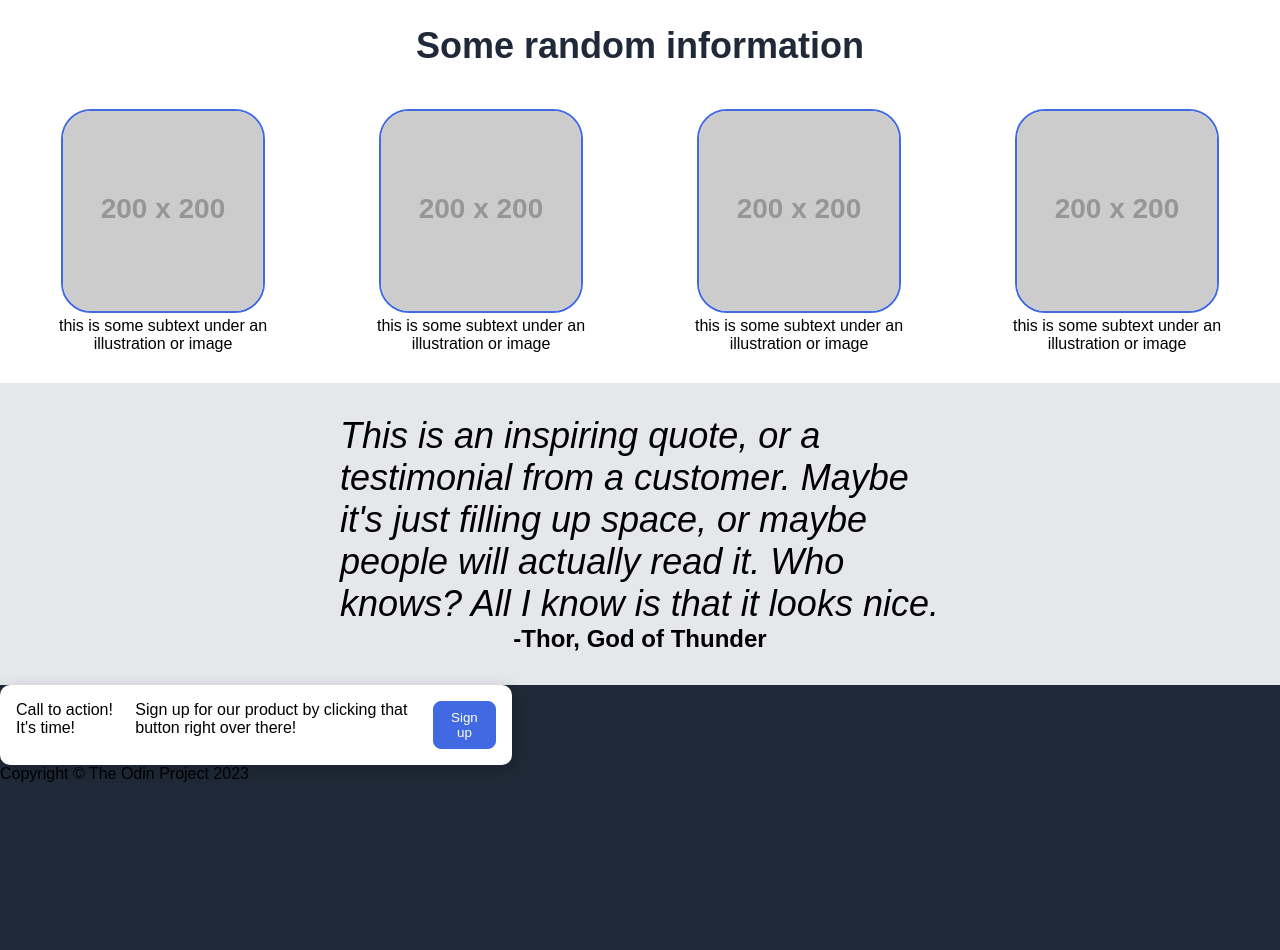
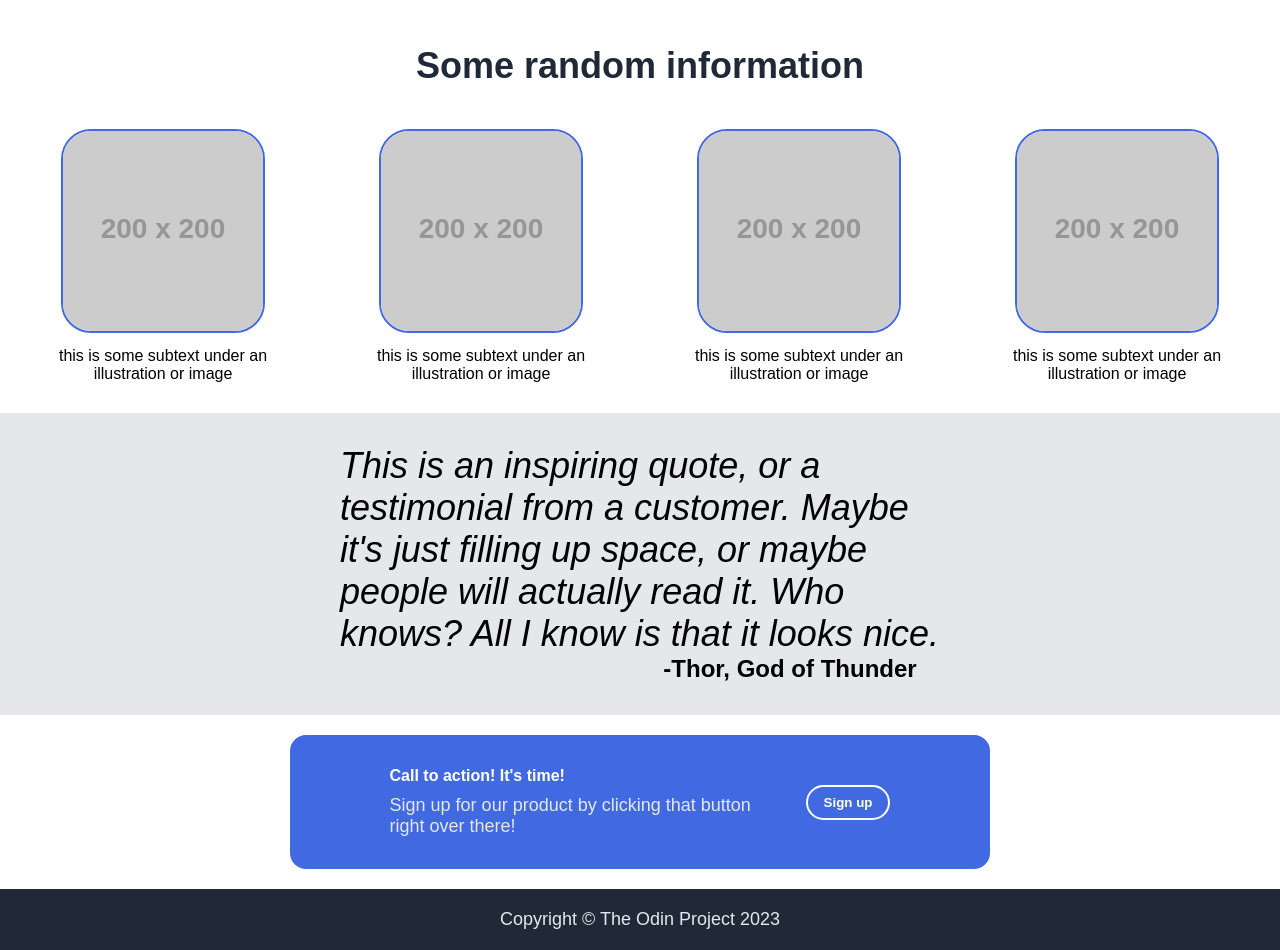
Before and after one commit to HereIsSee/Project-Landing-Page, a plain HTML site: page index.html in a window 1280 px wide. Shown: the part 277-1227 px from the top of the page. Before the commit the page ends 1060 px from the top, so only its background shows below. Drawn offline with Linux system fonts and the light colour scheme; placeholder pictures from the web are drawn by us.

Commit message:
Completed the landing page. The quote needs to be lighter, but doesn't seem to work

```diff
--- a/index.html
+++ b/index.html
@@ -55,18 +55,22 @@
             <div class="quote">This is an inspiring quote, or a testimonial from a customer. Maybe it's just filling up space, or maybe people will actually read it. Who knows? All I know is that it looks nice.</div>
             <div class="author">-Thor, God of Thunder</div>
         </div>
-        <div class-="content4">
+        <div class="content4">
             <div class="promotion">
-                <div class="text1">Call to action! It's time!</div>
-                <div class="text2">Sign up for our product by clicking that button right over there!</div>
+                <div class="Info">
+                    <div class="text1">Call to action! It's time!</div>
+                    <div class="HeroSecondary">Sign up for our product by clicking that button right over there!</div>
+                </div>
+                <button class="sign">Sign up</button>
+            </div>
 
-                <button>Sign up</button>
-            </div>
+
+
         </div>
 
 
         <div class="footnote">
-            Copyright © The Odin Project 2023
+            <div class="HeroSecondary">Copyright © The Odin Project 2023</div>
         </div>
 
 
--- a/style.css
+++ b/style.css
@@ -49,6 +49,7 @@ a{
     display:flex;
     flex-direction: column;
     max-width: 400px;
+    gap:10px;
 
 }
 .HeroMain{
@@ -79,6 +80,9 @@ button {
     margin:0;
     padding:10px 30px 30px 30px;
     flex:1;
+  }
+  .text{
+    padding-top: 10px;
   }
   .cards{
     text-align: center;
@@ -114,9 +118,10 @@ button {
     flex:1;
 }
 .quote{
+    font-family: 'Muli', sans-serif;
     max-width: 600px;
     font-size: 36px;
-    font-weight: 300;
+    font-weight: 200;
     font-style: italic;
 }
 .author{
@@ -124,22 +129,40 @@ button {
     align-self: center;
     font-size: 24px;
     font-weight: bold;
+    padding-left: 300px;
 }
 .content4{
-    flex:1;
+    display:flex;
+    align-items: center;
+    justify-content: center;
+    margin:0;
+    padding:20px;
+    background-color: white;
+
+}
+.promotion{
+    display: flex;
+    gap: 16px;
+    padding: 32px 100px 32px 100px;
+    border-radius: 16px;
+    background-color: royalblue;
+    color: white;
+}
+.text1{
+    color:white;
+    font-weight: bold;
+}
+
+button.sign{
+    border-radius: 30px;
+    border: 2px solid white;
+    font-weight: bold;
+    align-self: center;
+}
+.footnote{
     display: flex;
     align-items: center;
     justify-content: center;
-    background-color: white;
+    margin:0;
+    padding:20px;
 }
-.promotion{
-    background-color: royalblue;
-    background: white;
-    width: 480px;
-    border-radius: 10px;
-    box-shadow: 2px 4px 16px rgba(0,0,0,.2);
-    display: flex;
-    gap: 16px;
-    padding: 16px;
-
-}
```
